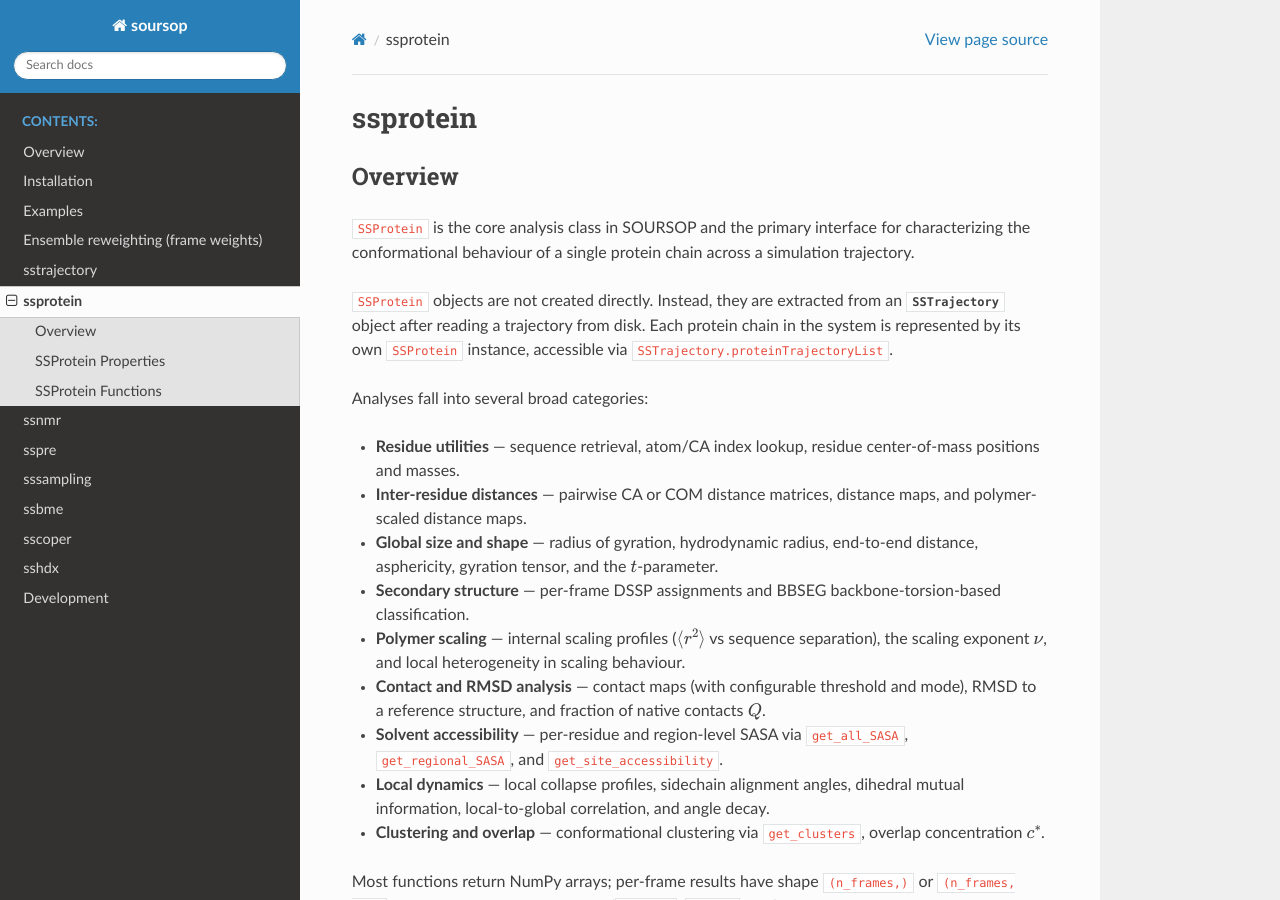
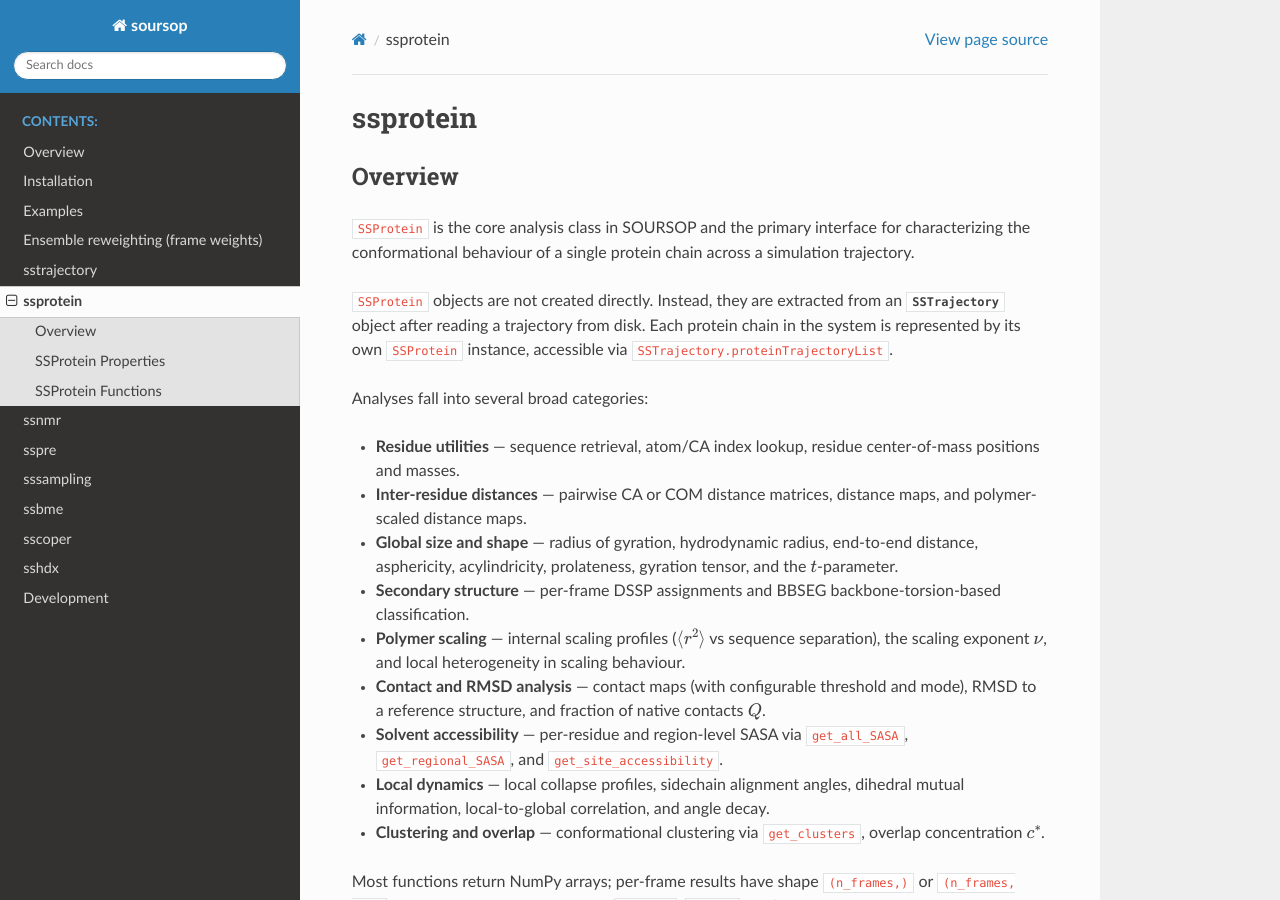
Before and after one commit to holehouse-lab/soursop, a Sphinx documentation site: the page built from docs/modules/ssprotein.rst, in a window 1280 px wide and 900 px high. Built offline with Sphinx 7.4.7 and the Read the Docs theme 3.1.0, drawn with Linux system fonts in a browser that asks for light colours.

Commit message:
Document ruff-format pass and new shape descriptors in changelog/API docs

```diff
--- a/docs/modules/ssprotein.rst
+++ b/docs/modules/ssprotein.rst
@@ -13,7 +13,7 @@
 
 * **Residue utilities** — sequence retrieval, atom/CA index lookup, residue center-of-mass positions and masses.
 * **Inter-residue distances** — pairwise CA or COM distance matrices, distance maps, and polymer-scaled distance maps.
-* **Global size and shape** — radius of gyration, hydrodynamic radius, end-to-end distance, asphericity, gyration tensor, and the :math:`t`-parameter.
+* **Global size and shape** — radius of gyration, hydrodynamic radius, end-to-end distance, asphericity, acylindricity, prolateness, gyration tensor, and the :math:`t`-parameter.
 * **Secondary structure** — per-frame DSSP assignments and BBSEG backbone-torsion-based classification.
 * **Polymer scaling** — internal scaling profiles (:math:`\langle r^2 \rangle` vs sequence separation), the scaling exponent :math:`\nu`, and local heterogeneity in scaling behaviour.
 * **Contact and RMSD analysis** — contact maps (with configurable threshold and mode), RMSD to a reference structure, and fraction of native contacts :math:`Q`.
@@ -84,6 +84,8 @@
         .. automethod:: get_end_to_end_distance
         .. automethod:: get_end_to_end_vs_rg_correlation
         .. automethod:: get_asphericity
+        .. automethod:: get_acylindricity
+        .. automethod:: get_prolateness
         .. automethod:: get_t
         .. automethod:: get_gyration_tensor
         .. automethod:: get_angles
```
Also changed, not shown: CHANGELOG.md (+1 -0 lines).
